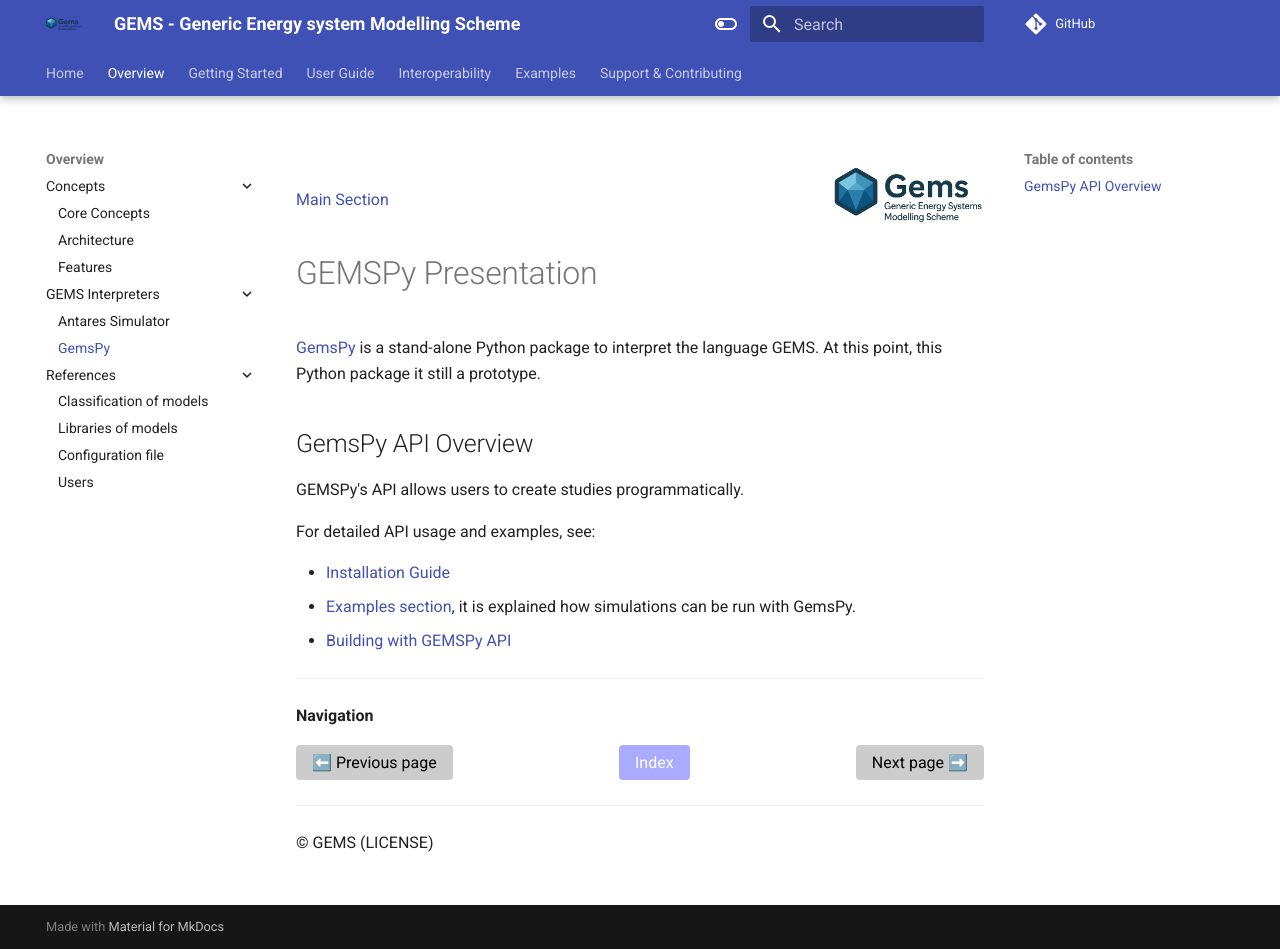
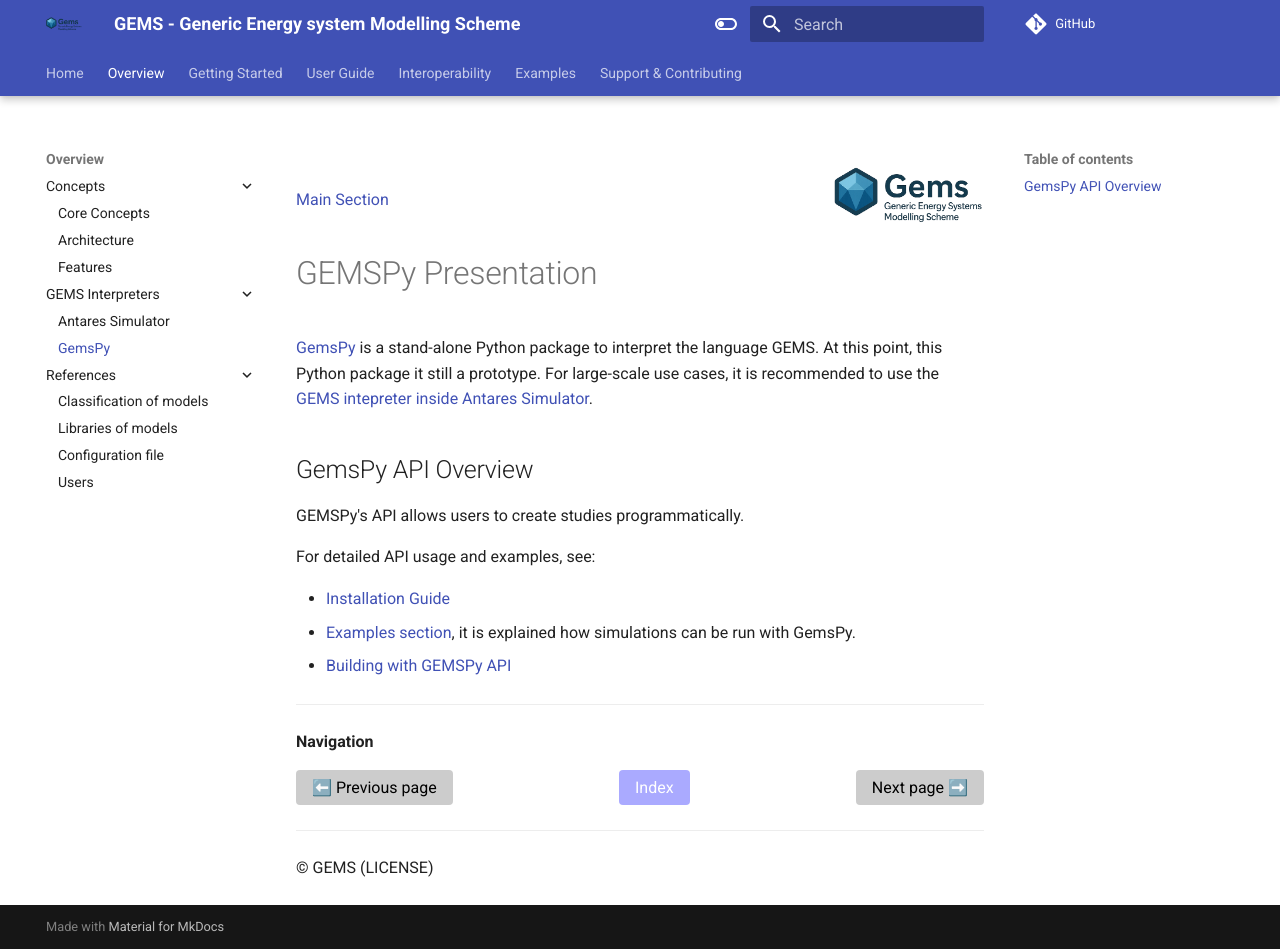
Before and after one commit to AntaresSimulatorTeam/GEMS, an MkDocs documentation site: the page built from doc/1_Overview/GEMS Interpreters/1_gemspy.md, in a window 1280 px wide and 949 px high. Built offline with MkDocs 1.6.1 and Material for MkDocs 9.7.7, drawn with Linux system fonts in a browser that asks for light colours; comment, search, counter and statistics services are not loaded.

Commit message:
Update GemsPy description with usage recommendation
Added recommendation for using GEMS interpreter in Antares Simulator for large-scale use cases.

```diff
--- a/doc/1_Overview/GEMS Interpreters/1_gemspy.md
+++ b/doc/1_Overview/GEMS Interpreters/1_gemspy.md
@@ -9,7 +9,7 @@
 
 # GEMSPy Presentation
 
-[GemsPy ](https://gemspy.readthedocs.io/en/latest/) is a stand-alone Python package to interpret the language GEMS. At this point, this Python package it still a prototype.
+[GemsPy ](https://gemspy.readthedocs.io/en/latest/) is a stand-alone Python package to interpret the language GEMS. At this point, this Python package it still a prototype. For large-scale use cases, it is recommended to use the [GEMS intepreter inside Antares Simulator](2_antares_simulator_modeler.md).
 
 ## GemsPy API Overview
 
```
